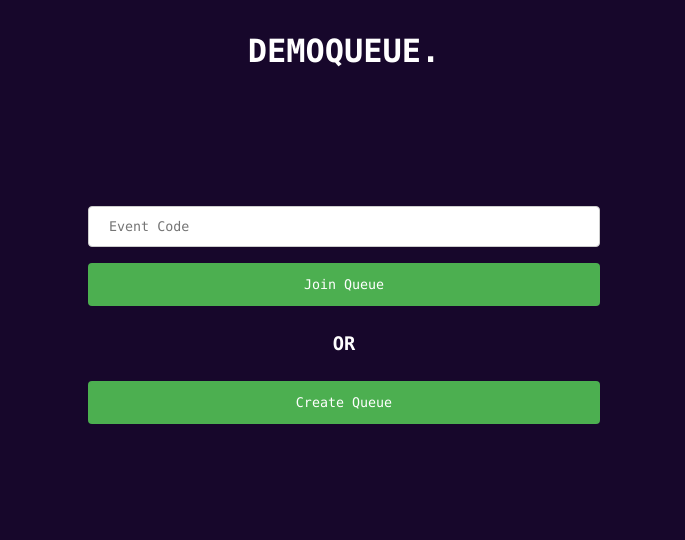
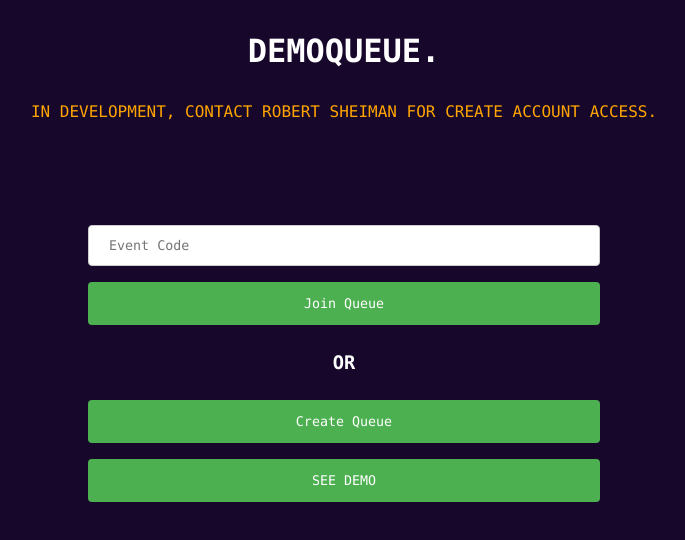
Before and after one commit to 18sheimanr/Demoqueue, a React (Create React App) app in the folder frontend/: page /home in a window 1280 px wide. Shown: the top 540 px of the page, without its empty margins (296-981 px from the left). Built offline with nearby package versions, Linux system fonts and the light colour scheme; no server answers.

Commit message:
more cicd

```diff
--- a/frontend/src/Screens/Landing.js
+++ b/frontend/src/Screens/Landing.js
@@ -25,6 +25,7 @@ function LandingPage() {
   return (
     <div className="container">
       <h1 className="title">DEMOQUEUE.</h1>
+        <p style={{color: 'orange'}}>IN DEVELOPMENT, CONTACT ROBERT SHEIMAN FOR CREATE ACCOUNT ACCESS.</p>
 
       <form
         className="queueForm"
@@ -56,6 +57,12 @@ function LandingPage() {
       >
         Create Queue
       </button>
+      <button
+        className="landingPage__button"
+        onClick={() => navigate("/queue?event_name=DEMO")}
+      >
+        SEE DEMO
+      </button>
       <br />
     </div>
   );
```
Also changed, not shown: 2 other files (tests, documents, lock files or other folders).
